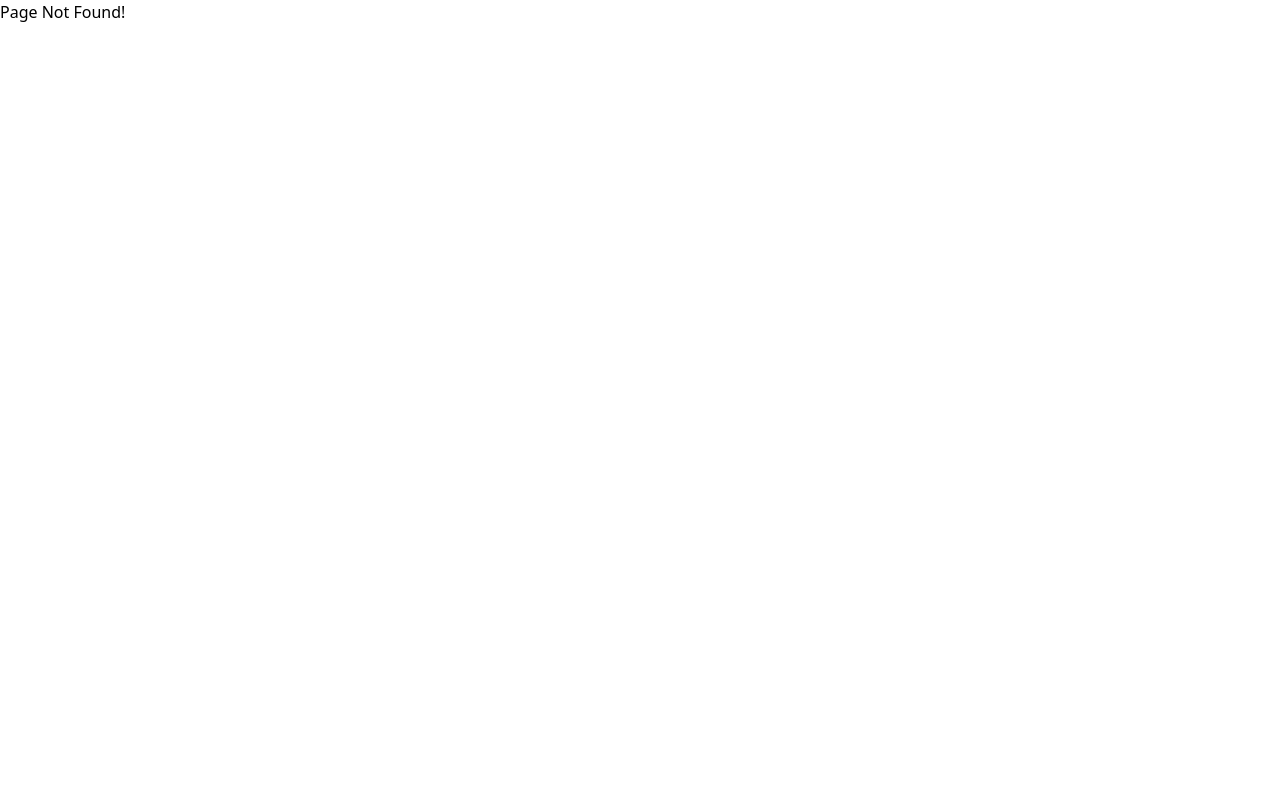
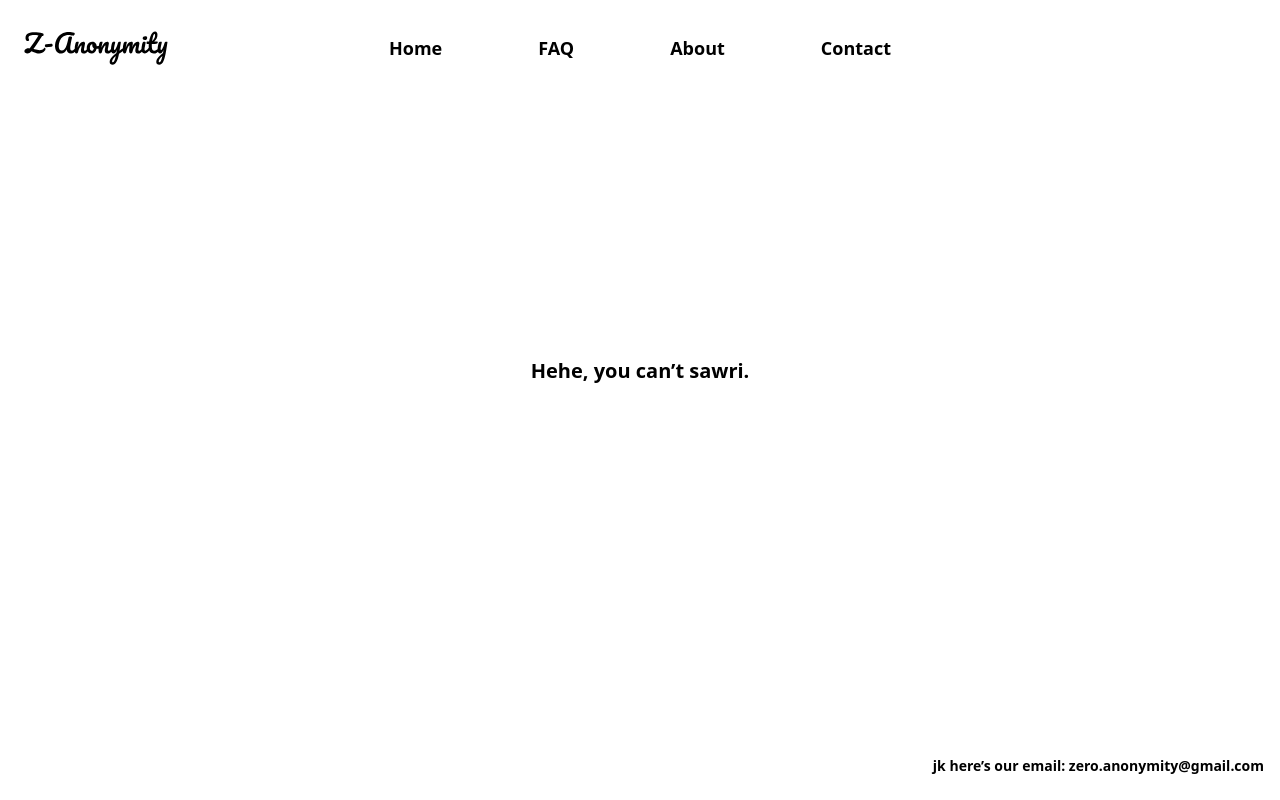
Before and after one commit to mandyy1305/zeroanonymity, a React (Vite) app in the folder frontend/: page /contact in a window 1280 px wide. Before the commit this address had no page. Built offline with nearby package versions, Linux system fonts and the light colour scheme.

Commit message:
about and contact

```diff
--- a/frontend/src/App.jsx
+++ b/frontend/src/App.jsx
@@ -5,7 +5,7 @@ import { CiMenuBurger } from "react-icons/ci";
 
 function App() {
   return (
-    <div className=" w-screen max-w-screen-2xl h-screen mx-auto overflow-x-hidden">
+    <div className=" w-screen max-w-screen-2xl h-screen mx-auto ">
       <nav className="flex items-center justify-between h-24">
         <Link to="/" className="w-36 absolute left-6">
           <img src={logo} alt="Logo" />
--- a/frontend/src/main.jsx
+++ b/frontend/src/main.jsx
@@ -9,11 +9,15 @@ import {
   RouterProvider,
 } from "react-router-dom";
 import Home from "./components/Home.jsx";
+import About from "./pages/About.jsx";
+import Contact from "./pages/Contact.jsx";
 
 const router = createBrowserRouter(
   createRoutesFromElements(
     <Route path="/" element={<App />} errorElement={<div>Page Not Found!</div>}>
       <Route index element={<Home />} />
+      <Route path="/about" element={<About />} />
+      <Route path="/contact" element={<Contact />} />
     </Route>
   )
 );
--- /dev/null
+++ b/frontend/src/pages/About.jsx
@@ -0,0 +1,11 @@
+import React from "react";
+
+const About = () => {
+  return (
+    <div className="flex  w-full h-[calc(100vh-250px)] justify-center items-center text-xl font-semibold">
+      Ironically, we are anonymous.
+    </div>
+  );
+};
+
+export default About;
--- /dev/null
+++ b/frontend/src/pages/Contact.jsx
@@ -0,0 +1,14 @@
+import React from "react";
+
+const Contact = () => {
+  return (
+    <div className="flex  w-full h-[calc(100vh-250px)] justify-center items-center text-xl font-semibold">
+      Hehe, you can’t sawri.
+      <span className="absolute bottom-6 right-4 text-sm">
+        jk here’s our email: zero.anonymity@gmail.com
+      </span>
+    </div>
+  );
+};
+
+export default Contact;
```
